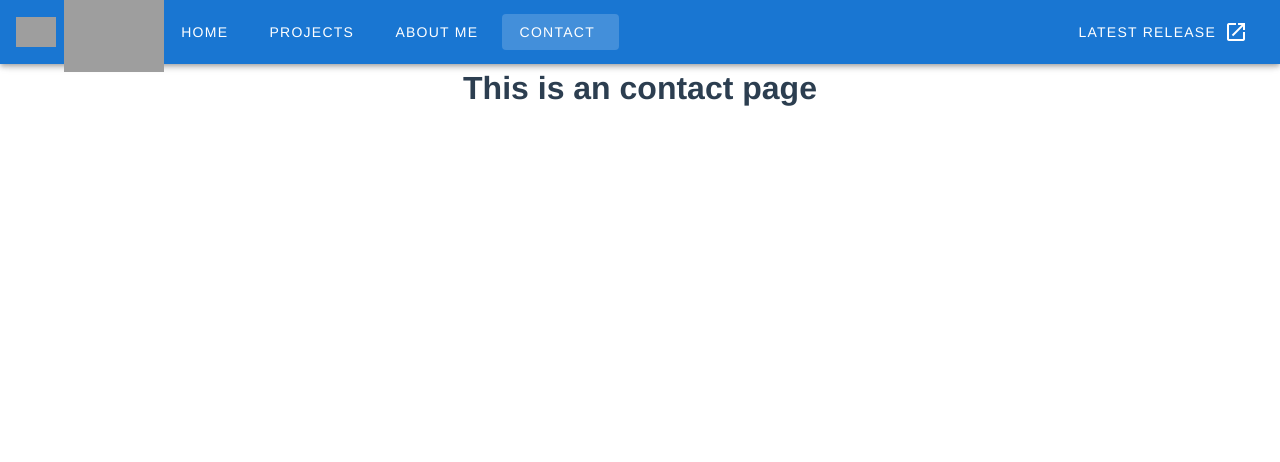
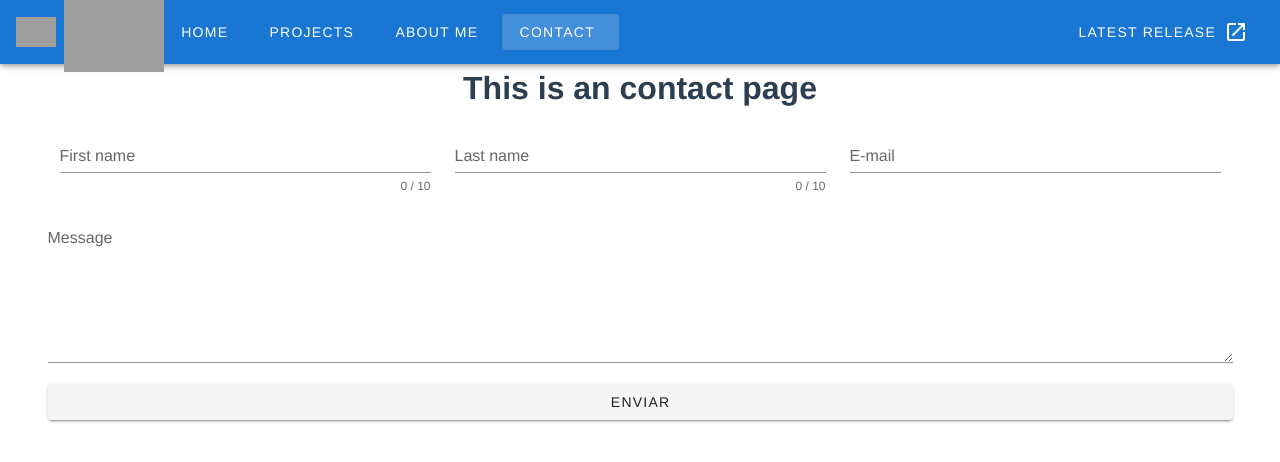
Before and after one commit to alejandro088/recommended-repository, a Vue app: page /contact in a window 1280 px wide. Shown: the top 462 px of the page. Built offline with nearby package versions, Linux system fonts and the light colour scheme; grey boxes are pictures that could not be loaded.

Commit message:
Add contact form

```diff
--- a/src/views/Contact.vue
+++ b/src/views/Contact.vue
@@ -1,5 +1,72 @@
 <template>
-  <div class="about">
-    <h1>This is an contact page</h1>
-  </div>
+    <div class="contact">
+        <h1>This is an contact page</h1>
+
+        <v-form v-model="valid">
+            <v-container>
+                <v-row>
+                    <v-col cols="12" md="4">
+                        <v-text-field
+                            v-model="firstname"
+                            :rules="nameRules"
+                            :counter="10"
+                            label="First name"
+                            required
+                        ></v-text-field>
+                    </v-col>
+
+                    <v-col cols="12" md="4">
+                        <v-text-field
+                            v-model="lastname"
+                            :rules="nameRules"
+                            :counter="10"
+                            label="Last name"
+                            required
+                        ></v-text-field>
+                    </v-col>
+
+                    <v-col cols="12" md="4">
+                        <v-text-field
+                            v-model="email"
+                            :rules="emailRules"
+                            label="E-mail"
+                            required
+                        ></v-text-field>
+                    </v-col>
+                </v-row>
+
+                <v-row>
+                    <v-textarea
+                        autocomplete="message"
+                        label="Message"
+                    ></v-textarea>
+                </v-row>
+
+                <v-row>
+                    <v-btn block>
+                        Enviar
+                    </v-btn>
+                </v-row>
+            </v-container>
+        </v-form>
+    </div>
 </template>
+
+<script>
+export default {
+    data: () => ({
+        valid: false,
+        firstname: '',
+        lastname: '',
+        nameRules: [
+            (v) => !!v || 'Name is required',
+            (v) => v.length <= 10 || 'Name must be less than 10 characters',
+        ],
+        email: '',
+        emailRules: [
+            (v) => !!v || 'E-mail is required',
+            (v) => /.+@.+/.test(v) || 'E-mail must be valid',
+        ],
+    }),
+};
+</script>
```
